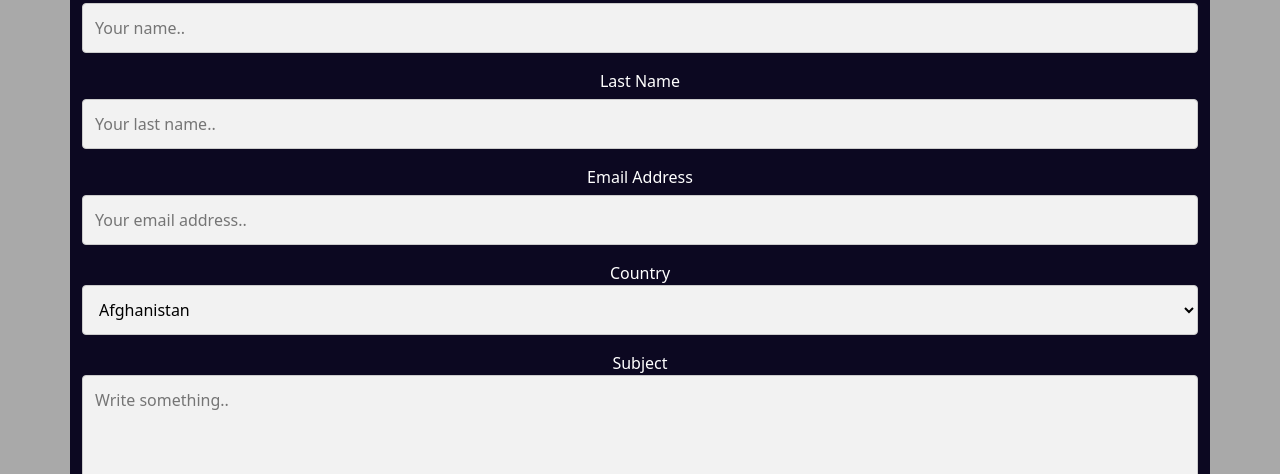
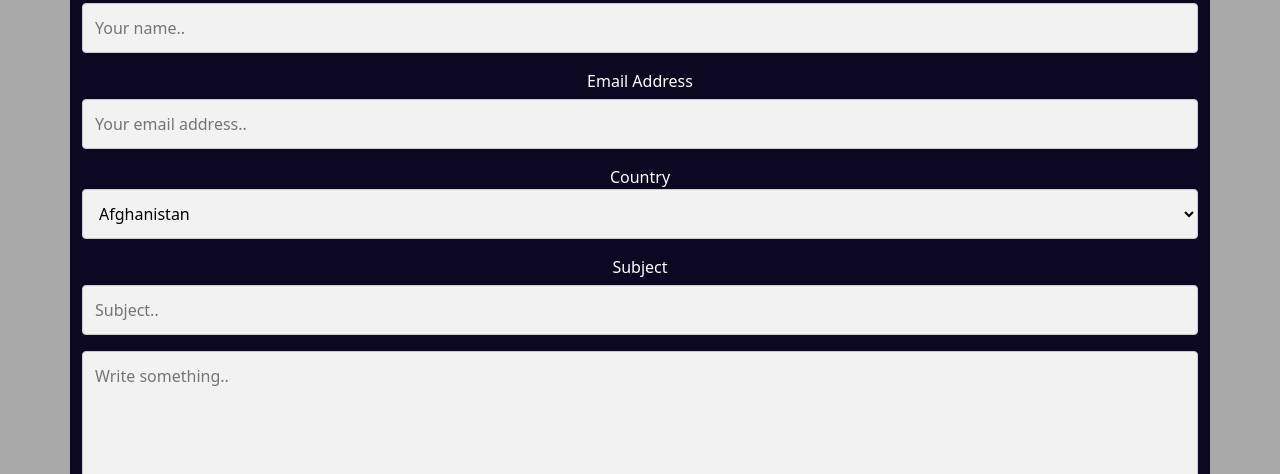
Before and after one commit to Adam-Cairns/.github.io, a plain HTML site: page contact.html in a window 1280 px wide. Shown: the part 326-800 px from the top of the page. Drawn offline with nearby package versions, Linux system fonts and the light colour scheme.

Commit message:
Form complete

```diff
--- a/Style/style.css
+++ b/Style/style.css
@@ -103,6 +103,18 @@ input[type=email], select, textarea {
   background-color: #f2f2f2;
 }
 
+input[type=subject], select, textarea {
+  width: 100%;
+  padding: 12px;
+  border: 1px solid #ccc;
+  border-radius: 4px;
+  box-sizing: border-box;
+  margin-top: 6px;
+  margin-bottom: 16px;
+  resize: vertical;
+  background-color: #f2f2f2;
+}
+
 input[type=submit] {
   background-color: #04AA6D;
   color: white;
--- a/contact.html
+++ b/contact.html
@@ -43,9 +43,6 @@
   method="POST">
     <label for="fname">First Name</label>
     <input type="text" id="fname" name="firstname" placeholder="Your name..">
-
-    <label for="lname">Last Name</label>
-    <input type="text" id="lname" name="lastname" placeholder="Your last name..">
 
     <label for="email">Email Address</label>
     <input type="email" id="email" name="Email" placeholder="Your email address..">
@@ -299,7 +296,10 @@
     </select>
     <p></p>
     <label for="subject">Subject</label>
-    <textarea id="subject" name="subject" placeholder="Write something.." style="height:200px"></textarea>
+    <input type="subject" id="subject" name="subject" placeholder="Subject..">
+
+
+    <textarea type="text" id="textbody" name="textbody" placeholder="Write something.." style="height:200px"></textarea>
 
     <input type="submit" value="Submit">
   </form>
```
